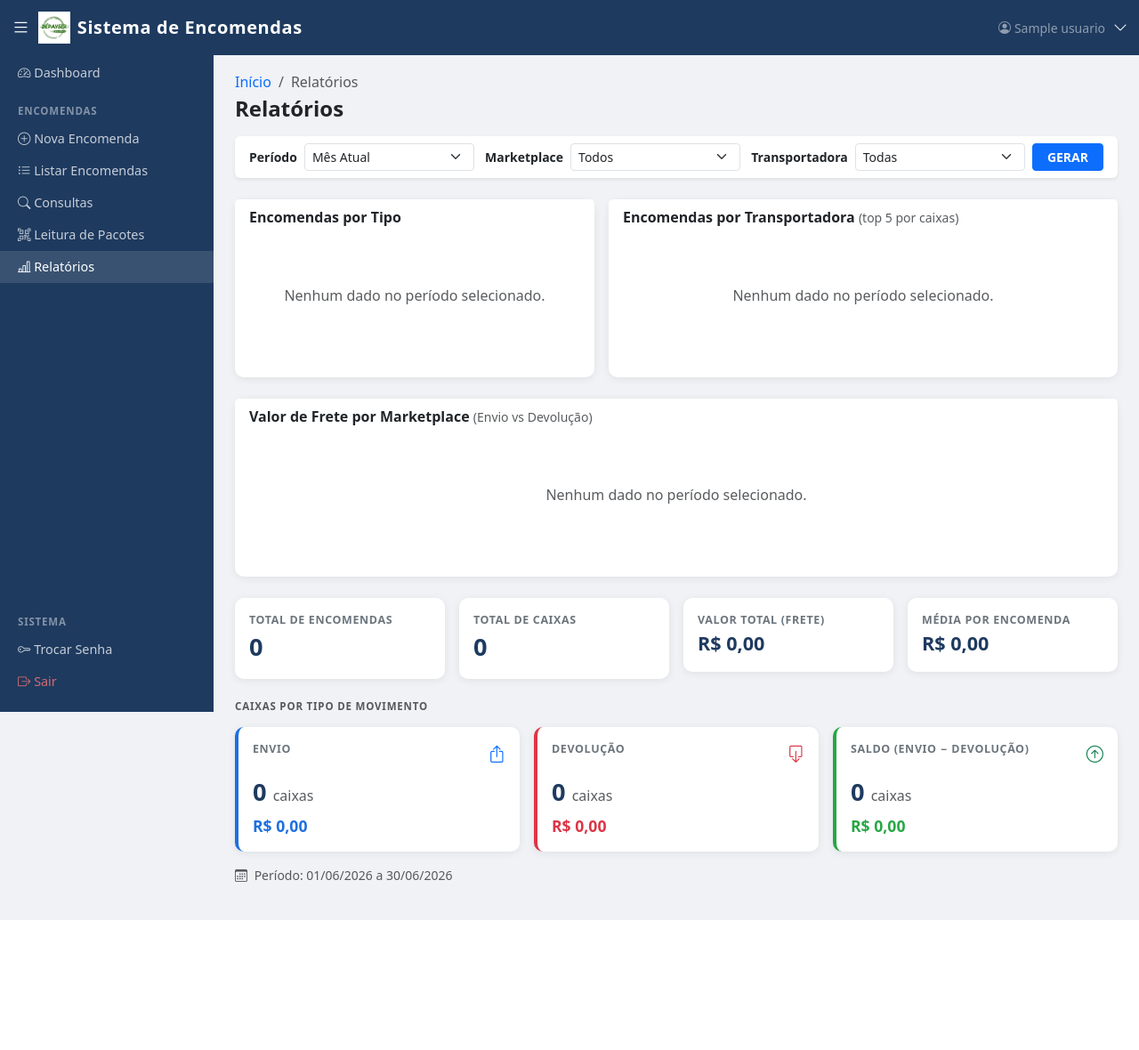
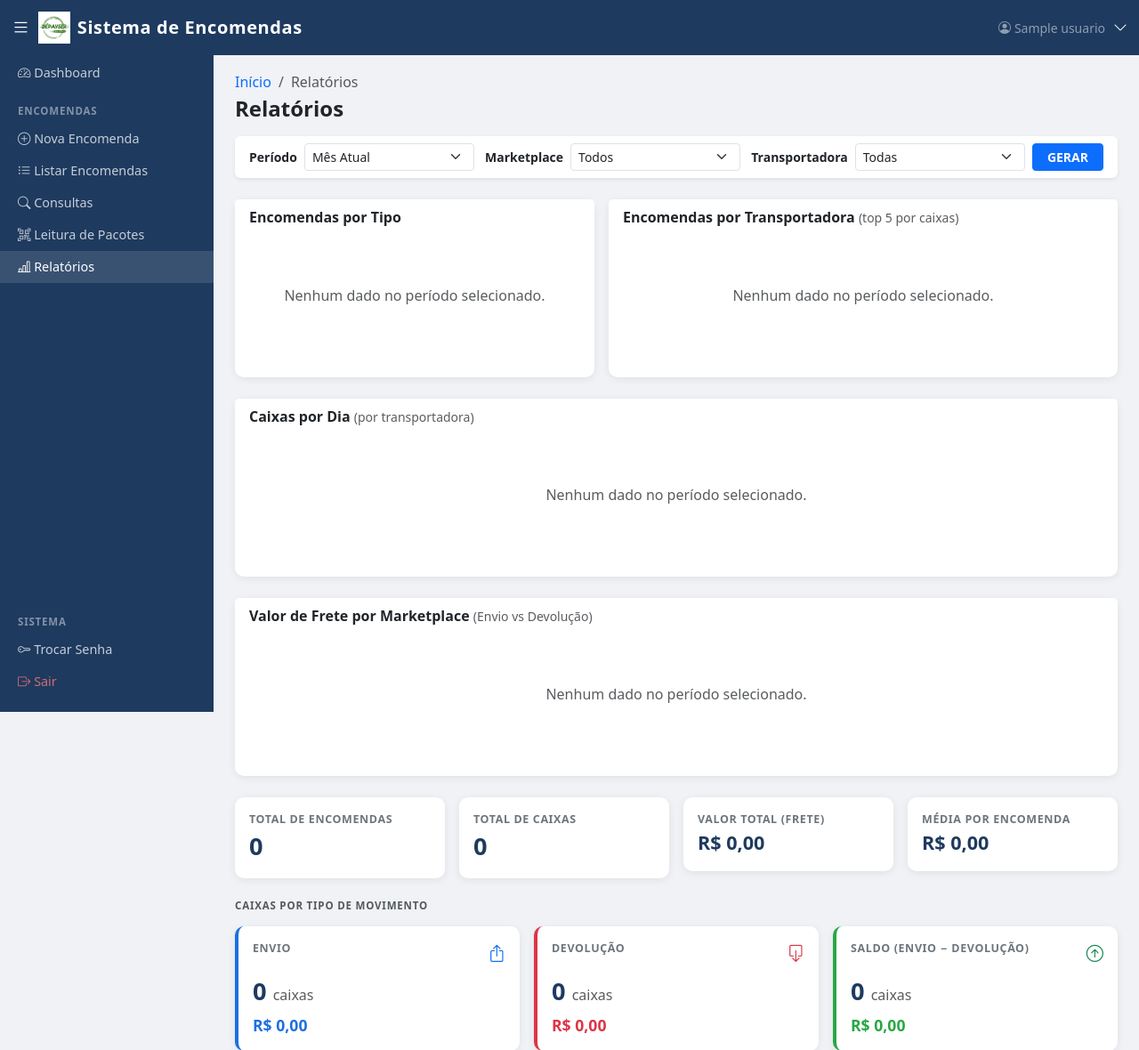
Before and after one commit to andersonssilva2801/sistema-encomenda, a Flask app: page /relatorios/ in a window 1280 px wide. Shown: the top 1180 px of the page at 89% size. Before the commit the page ends 1034 px from the top, so only its background shows below. Run offline with Flask 3, Linux system fonts and the light colour scheme; a user stored in the database is signed in; tables that the repository leaves empty hold one stand-in row (values such as "Sample post").

Commit message:
feat: adiciona grafico de linha com caixas por dia por transportadora
Co-Authored-By: Claude Sonnet 4.6 <noreply@anthropic.com>

```diff
--- a/app/routes/relatorios.py
+++ b/app/routes/relatorios.py
@@ -126,6 +126,30 @@ def index():
     transp_labels = [r.nome for r in por_transp]
     transp_data   = [int(r.total_caixas) for r in por_transp]
 
+    # Gráfico linha: caixas por dia por transportadora
+    por_dia_transp = db.session.query(
+        Encomenda.data_envio,
+        Transportadora.nome,
+        func.coalesce(func.sum(Encomenda.quantidade_caixas), 0).label('total_caixas')
+    ).select_from(Encomenda
+    ).join(Transportadora, Encomenda.transportadora_id == Transportadora.id
+    ).filter(*filtros_base
+    ).group_by(Encomenda.data_envio, Transportadora.nome
+    ).order_by(Encomenda.data_envio).all()
+
+    datas_linha  = sorted(set(r.data_envio for r in por_dia_transp))
+    transp_linha = sorted(set(r.nome       for r in por_dia_transp))
+
+    pivot_linha = {}
+    for r in por_dia_transp:
+        pivot_linha.setdefault(r.data_envio, {})[r.nome] = int(r.total_caixas)
+
+    linha_labels   = [d.strftime('%d/%m') for d in datas_linha]
+    linha_datasets = [
+        {'label': nome, 'data': [pivot_linha.get(d, {}).get(nome, 0) for d in datas_linha]}
+        for nome in transp_linha
+    ]
+
     # Gráfico agrupado: valor de frete por Marketplace × tipo de movimento
     por_mp_tipo = db.session.query(
         Marketplace.nome,
@@ -173,4 +197,6 @@ def index():
         mp_labels=mp_labels,
         mp_envio_data=mp_envio_data,
         mp_devolucao_data=mp_devolucao_data,
+        linha_labels=linha_labels,
+        linha_datasets=linha_datasets,
     )
--- a/app/templates/relatorios/index.html
+++ b/app/templates/relatorios/index.html
@@ -93,6 +93,25 @@
       <div class="card-body">
         {% if transp_data %}
           <canvas id="chartTransp" style="max-height:240px"></canvas>
+        {% else %}
+          <p class="text-muted text-center py-5">Nenhum dado no período selecionado.</p>
+        {% endif %}
+      </div>
+    </div>
+  </div>
+</div>
+
+<!-- Gráfico linha: caixas por dia por transportadora -->
+<div class="row g-3 mb-4">
+  <div class="col-12">
+    <div class="card chart-card">
+      <div class="card-header bg-white fw-semibold border-bottom-0 pb-0">
+        Caixas por Dia
+        <small class="text-muted fw-normal">(por transportadora)</small>
+      </div>
+      <div class="card-body">
+        {% if linha_labels %}
+          <canvas id="chartLinha" style="max-height:320px"></canvas>
         {% else %}
           <p class="text-muted text-center py-5">Nenhum dado no período selecionado.</p>
         {% endif %}
@@ -255,6 +274,50 @@
   });
   {% endif %}
 
+  {% if linha_labels %}
+  // Gráfico Linha – Caixas por Dia por Transportadora
+  const LINHA_CORES = [
+    '#1e6fe0','#28a745','#dc3545','#ffc107','#6f42c1',
+    '#fd7e14','#20c997','#e83e8c','#17a2b8','#6c757d'
+  ];
+  new Chart(document.getElementById('chartLinha'), {
+    type: 'line',
+    data: {
+      labels: {{ linha_labels | tojson }},
+      datasets: {{ linha_datasets | tojson }}.map((ds, i) => Object.assign({}, ds, {
+        borderColor:     LINHA_CORES[i % LINHA_CORES.length],
+        backgroundColor: LINHA_CORES[i % LINHA_CORES.length] + '22',
+        tension: 0.35,
+        pointRadius: 3,
+        pointHoverRadius: 5,
+        fill: false,
+        borderWidth: 2,
+      }))
+    },
+    options: {
+      responsive: true,
+      maintainAspectRatio: true,
+      interaction: { mode: 'index', intersect: false },
+      plugins: {
+        legend: { position: 'top', labels: { padding: 14, font: { size: 11 } } },
+        tooltip: {
+          callbacks: {
+            label: ctx => ` ${ctx.dataset.label}: ${ctx.parsed.y.toLocaleString('pt-BR')} cx`
+          }
+        }
+      },
+      scales: {
+        y: {
+          beginAtZero: true,
+          ticks: { callback: val => val.toLocaleString('pt-BR'), stepSize: 1 },
+          grid: { color: 'rgba(0,0,0,.06)' }
+        },
+        x: { grid: { display: false } }
+      }
+    }
+  });
+  {% endif %}
+
   {% if mp_labels %}
   // Gráfico Barra Agrupada – Valor por Marketplace × Tipo
   new Chart(document.getElementById('chartMarketplace'), {
```
